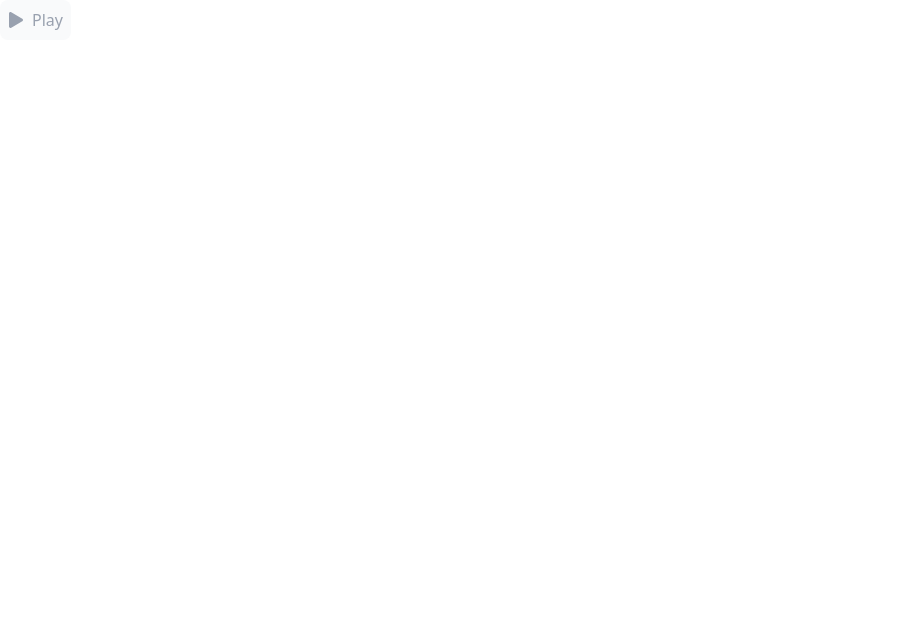
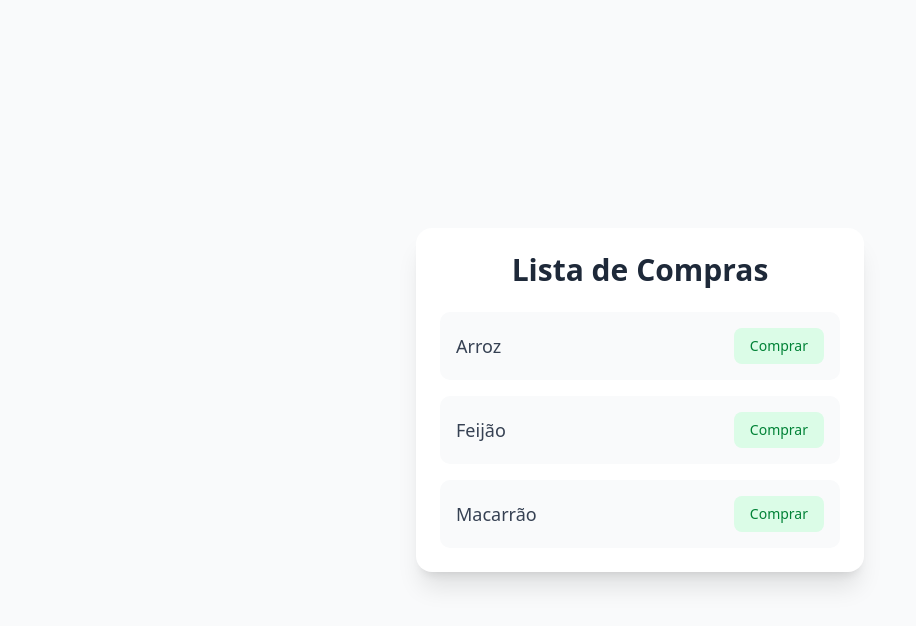
Before and after one commit to yarllamayra/introducao-nextjs1, a Next.js app: page /about in a window 1280 px wide. Shown: the top 626 px of the page, without its empty margins (0-916 px from the left). Built offline with nearby package versions, Linux system fonts and the light colour scheme.

Commit message:
lista de compras

```diff
--- a/src/app/about/page.tsx
+++ b/src/app/about/page.tsx
@@ -6,6 +6,7 @@ import Counter from "@/components/ui/Counter";
 import Lampada from "@/components/ui/Lampada";
 import LikeButton from "@/components/ui/LikeButton";
 import MiniDisplay from "@/components/ui/miniDisplay";
+import ListaDeCompras from "@/components/ui/ListaDeCompras";
 
 export default function About(){
 
@@ -19,7 +20,9 @@ export default function About(){
 
             {/* <LikeButton/> */}
 
-            <BotaoReproducao/>
+            {/* <BotaoReproducao/> */}
+
+            <ListaDeCompras/>
 
         </div>
     )
--- /dev/null
+++ b/src/components/ui/ListaDeCompras.tsx
@@ -0,0 +1,54 @@
+
+
+"use client"
+
+import { useState } from "react";
+
+export default function ListaDeCompras() {
+
+    const [lista, setLista] = useState([
+        {item:"Arroz", comprado: false },
+        {item:"Feijão", comprado: false },
+        {item:"Macarrão", comprado: false },
+    ])
+
+    const marcarcomprado = (index:number) => {
+        const novaLista = [...lista]
+        novaLista[index].comprado = !novaLista[index].comprado
+        setLista(novaLista)
+    }
+
+    return (
+        <div className="flex justify-center items-center min-h-screen bg-gray-50">
+            <div className="w-full max-w-md bg-white rounded-2xl shadow-xl p-6">
+                <h2 className="text-3xl font-extrabold text-center mb-6 text-gray-800">
+                    Lista de Compras
+                </h2>
+                <ul className="space-y-4">
+                    {lista.map((produto,index) => (
+                        <li
+                            key={index}
+                            className={`flex items-center justify-between p-4 rounded-lg transition
+                                ${produto.comprado
+                                    ? "line-through text-gray-400 bg-gray-100"
+                                    : "text-gray-700 bg-gray-50 hover:bg-gray-100"}
+                            `}
+                        >
+                            <span className="text-lg">{produto.item}</span>
+                            <button
+                                onClick={() => marcarcomprado(index)}
+                                className={`text-sm px-4 py-2 rounded-md
+                                    ${produto.comprado
+                                        ? "bg-red-100 text-red-700 hover:bg-red-200"
+                                        : "bg-green-100 text-green-700 hover:bg-green-200"}
+                                    font-medium transition`}
+                            >
+                                {produto.comprado ? "Comprado" : "Comprar"}
+                            </button>
+                        </li>
+                    ))}
+                </ul>
+            </div>
+        </div>
+    )
+}
```
